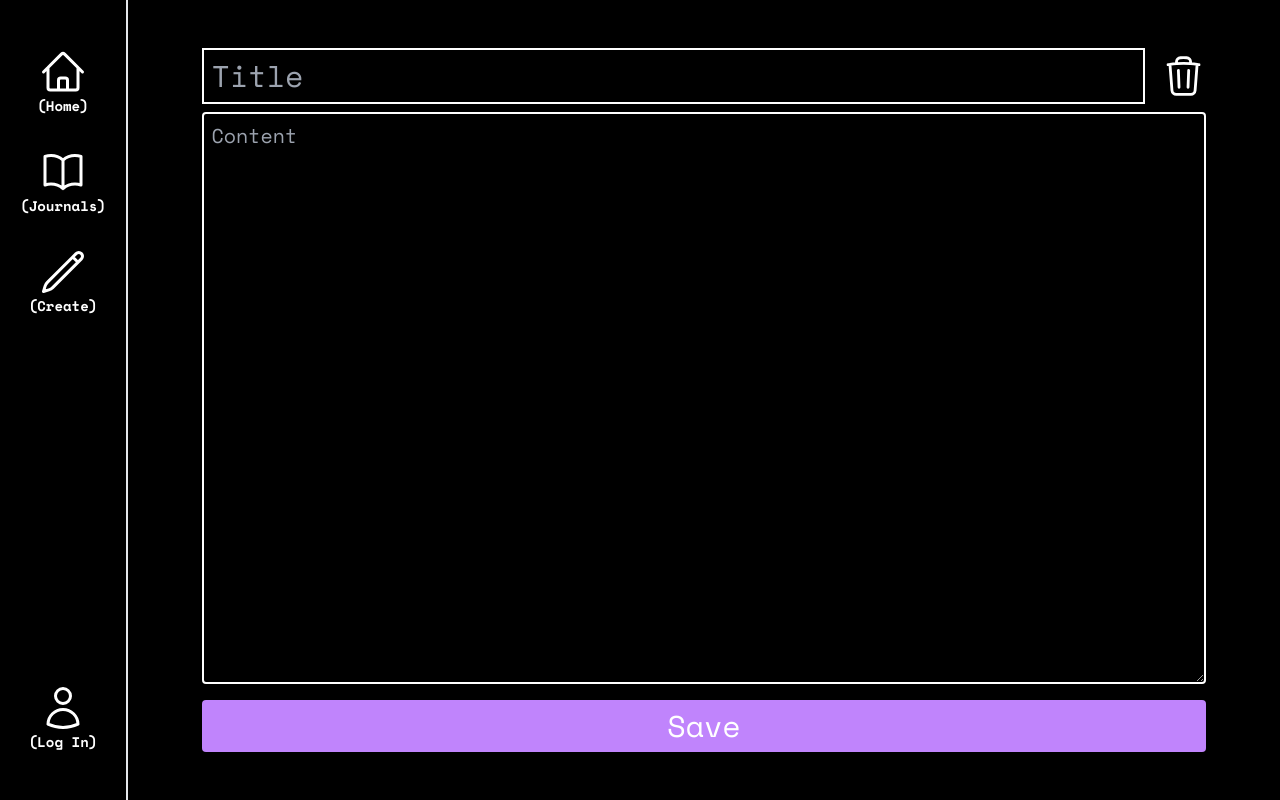
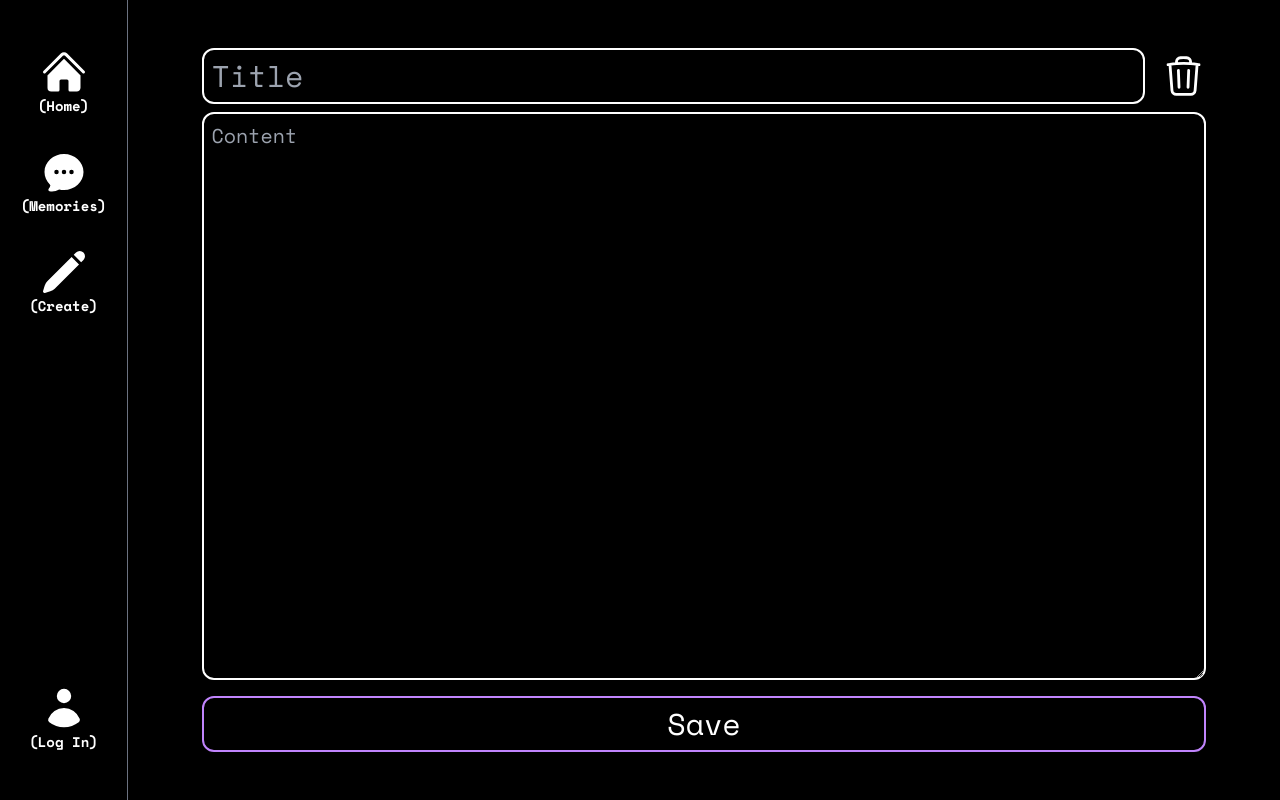
Before and after one commit to tripleschezwanrice/journALL, a Next.js app: page /Journals/1 in a window 1280 px wide. Built offline with nearby package versions, Linux system fonts and the light colour scheme; no server answers; the database is empty.

Commit message:
Add: /Journals/:id revamp & delete function

```diff
--- a/app/Create/page.tsx
+++ b/app/Create/page.tsx
@@ -6,49 +6,56 @@ import Link from "next/link"
 
 const Page = async () => {
 
+
 const last6 = await getLast6();
 console.log(last6)
 
+
+
+
+const colors = ["yellow-400","red-400","violet-400","blue-400"]
+const bgcolors = ["hover:bg-yellow-400","hover:bg-red-400","hover:bg-violet-400","hover:bg-blue-400"]
+
+
+let i = 0;
+let j = 0;
+
   return (
     <div className="h-screen w-full flex justify-center">
-      <form action={newJournal} className="flex flex-col w-[80%] h-screen py-12 px-4 bg-white rounded  text-3xl">
+      <form action={newJournal} className="flex flex-col bg-black w-[80%] h-screen py-12 px-6 rounded  text-3xl">
         <input
           name="title"
           type="text"
           required
           placeholder="Title"
-          className="w-full p-2 mb-4 rounded-none outline-none border-b-2 "
+          className="w-full p-2 mb-4 outline-none  bg-black border-2 border-white rounded-xl "
         />
         <textarea
           name="content"
           placeholder="Content"
           required
-          className="w-full p-2 mb-4 h-screen text-xl outline-none rounded underline-offset-8 underline"
+          className="bg-black w-full p-2 mb-4 h-screen text-xl outline-none rounded-xl border-2 border-white underline-offset-8"
         />
         <button
           type="submit"
-          className="bg-blue-500 text-white  p-2 rounded hover:bg-blue-600"
+          className="border-purple-400 text-white border-2 rounded-xl p-2 duration-200 hover:bg-purple-400 hover:text-black"
         >
           Save
         </button>
       </form>
 
 
-      <div className='w-[20%] mt-12 p-4'>
-          <p className="text-xl mb-4">
-            Previous Journals
+      <div className='w-[20%] mt-12 px-1'>
+          <p className="text-2xl mb-4 font-bold">
+            Previous Memories
           </p>
 
           {
             last6.map((journal:any)=>(
-              <Link href = {`Journals/${journal.id}`} key={journal.id} className="border-2 border-yellow-300 flex justify-between">
+              <Link href = {`Journals/${journal.id}`} key={journal.id} className={`mb-2 p-2 text-lg text-white border-2 ${"border-"+colors[(i++)%4]} ${bgcolors[(j++)%4]} hover:text-black duration-200 rounded-xl flex justify-between`}>
                 <p>
                   {journal.title}
                 </p>
-                <p>
-                  {journal.content}
-                </p>
-
               </Link>
             ))
           }
--- a/app/Journals/[id]/page.tsx
+++ b/app/Journals/[id]/page.tsx
@@ -51,7 +51,7 @@ export default function Page({ params }: { params: { id: string } }) {
         className="flex flex-col w-[90%] h-screen py-12 px-4 rounded text-3xl"
       >
          <div className="flex gap-4">
-        <div className="flex border-2 border-white items-center justify-between w-full gap-4">
+        <div className="flex border-2 border-white items-center justify-between  rounded-xl w-full gap-4">
         <input
           name="title"
           type="text"
@@ -59,7 +59,7 @@ export default function Page({ params }: { params: { id: string } }) {
           value={journal.title}
           onChange={handleInputChange}
           placeholder="Title"
-          className=" p-2 rounded-none outline-none bg-transparent w-[80%]"
+          className=" p-2 outline-none  bg-transparent w-[80%]"
         />
 
         <p className="text-xl w-fit p-2">
@@ -79,11 +79,11 @@ export default function Page({ params }: { params: { id: string } }) {
           onChange={handleInputChange}
           placeholder="Content"
           required
-          className="w-full p-2 mb-4 bg-transparent h-screen text-xl outline-none rounded border-2 border-white mt-2"
+          className="w-full rounded-xl p-2 mb-4 bg-transparent h-screen text-xl outline-none border-2 border-white mt-2"
         />
         <button
           type="submit"
-          className="bg-purple-400 text-white p-2 rounded hover:bg-purple-500"
+          className="border-2 border-purple-400 hover:bg-purple-400 hover:text-black duration-200   rounded-xl px-4 py-2"
         >
           Save
         </button>
--- a/app/Journals/page.tsx
+++ b/app/Journals/page.tsx
@@ -17,7 +17,7 @@ const page = async () => {
 
 <div className="w-full flex justify-between items-center py-4 m-2">
       <p className="text-6xl font-bold">Memories</p>
-      <Link href='/Create' className="border-2 border-purple-400 rounded-full px-4 py-2">
+      <Link href='/Create' className="border-2 border-purple-400 hover:bg-purple-400 hover:text-black duration-200   rounded-full px-4 py-2">
         <div className="flex gap-2 items-center">
         <PlusIcon className="w-7"/>
           <p className="text-xl">
@@ -30,12 +30,11 @@ const page = async () => {
 {
   Journals.map((journal:any)=>(
     <Link href = {`/Journals/${journal.id}`} key={journal.id} className={`flex w-[49%] min-h-[50vh] max-h-[50vh] m-1 justify-between p-2 ${colors[(i++)%4]} rounded-xl text-black`}>
-      <div className="w-full">
+      <div className="w-full overflow-y-auto">
         <div className="flex justify-between w-full items-center mb-3">
         <p className="text-5xl font-bold">{journal.title}</p>
-        <div className="font-bold text-lg text-center">{journal.createdat.toString().slice(4,10)}</div>
         </div>
-        <p className="text-xl text-balance">{journal.content.slice(0,452)}...</p>
+        <p className="text-xl">{journal.content}</p>
       </div>
     </Link> ))
 }
--- a/app/globals.css
+++ b/app/globals.css
@@ -8,6 +8,28 @@ body{
 }
 
 ::selection {
-    background-color: #ffcc00; /* Set your desired background color */
+    background-color: rgb(192 132 252 ); /* Set your desired background color */
     color: #000; /* Set your desired text color */
   }
+
+
+  /* ===== Scrollbar CSS ===== */
+  /* Firefox */
+  * {
+    scrollbar-width: 6px;
+    scrollbar-color: transparent #ffffff;
+  }
+
+  /* Chrome, Edge, and Safari */
+  *::-webkit-scrollbar {
+    width: 6px;
+  }
+
+  *::-webkit-scrollbar-track {
+    background: transparent;
+  }
+
+  *::-webkit-scrollbar-thumb {
+    background-color: black;
+    border-radius: 10px;
+  }
--- a/app/page.tsx
+++ b/app/page.tsx
@@ -8,7 +8,7 @@ export default function Home() {
   const signin = false;
   // console.log(exampleJournal);
   return (
-    <div className=" h-screen grid justify-center items-center">
+    <div className=" h-screen grid justify-center items-center fixed">
       <div className="flex flex-col">
 
 
--- a/components/Sidebar.tsx
+++ b/components/Sidebar.tsx
@@ -1,19 +1,17 @@
 "use client"
 
-import { HomeIcon, UserIcon } from "@heroicons/react/24/outline"
-import { BookOpenIcon } from "@heroicons/react/24/outline"
-import { PencilIcon } from "@heroicons/react/24/outline"
+import { UserIcon } from "@heroicons/react/20/solid"
+import { ChatBubbleOvalLeftEllipsisIcon, HomeIcon, PencilIcon } from "@heroicons/react/24/solid"
 import clsx from "clsx"
 import Link from "next/link"
 import { usePathname } from "next/navigation"
-
 
 const Sidebar = () => {
 
     const pathname = usePathname()
 
     return (
-      <div className="h-screen w-[128px] border-r-2  flex flex-col justify-between py-12 text-sm font-extralight">
+      <div className="h-screen w-[128px] border-r border-gray-500 flex flex-col justify-between py-12 text-sm font-extralight fixed top-0 left-0">
 
         <div className='flex flex-col gap-8'>
 
@@ -27,8 +25,8 @@ const Sidebar = () => {
         <Link href="/Journals" className={clsx(`flex flex-col items-center font-bold box-border`,{
           'border-l-4 border-purple-400' : pathname === '/Journals'
         })}>
-        <BookOpenIcon className="w-12"/>
-        <p>(Journals)</p>
+        <ChatBubbleOvalLeftEllipsisIcon className="w-12"/>
+        <p>(Memories)</p>
         </Link>
 
         <Link href="/Create" className={clsx(`flex flex-col items-center font-bold `,{
--- a/data/actions.ts
+++ b/data/actions.ts
@@ -116,5 +116,6 @@ export async function deleteJournal(id:string){
   `
 
   revalidatePath('/Journals')
+  revalidatePath('/Create')
   redirect('/Journals')
 }
```
